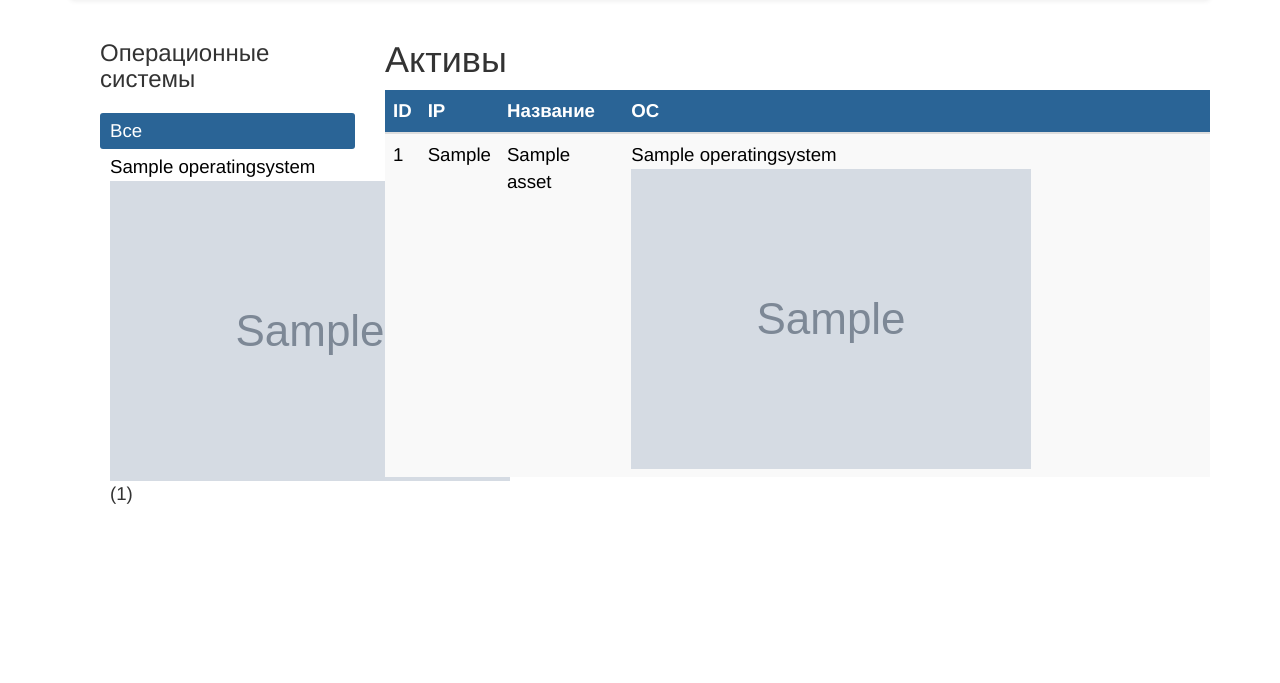
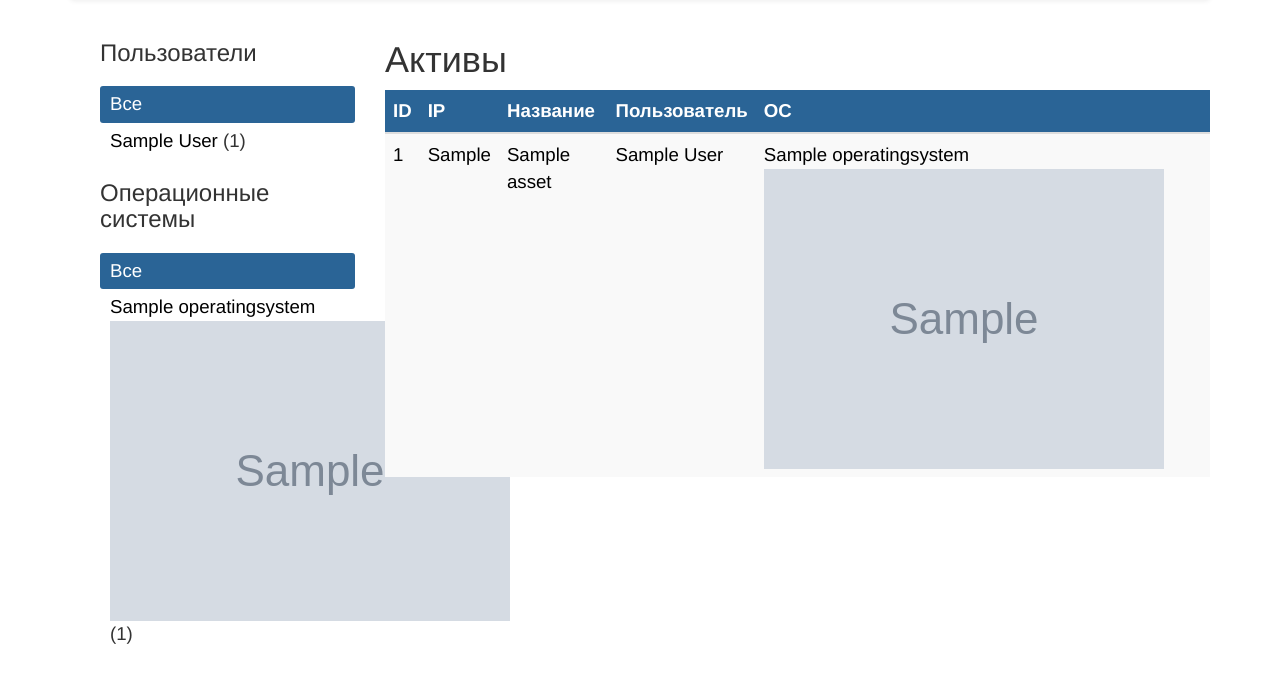
Before and after one commit to and-semakin/yasiem, a Django app: page / in a window 1280 px wide. Shown: the part 62-745 px from the top of the page. Run offline with Django 3.2, Linux system fonts and the light colour scheme; a user stored in the database is signed in; tables that the repository leaves empty hold one stand-in row (values such as "Sample post"); grey boxes marked "Sample" are stand-in pictures; some libraries are stand-ins or nearby versions; some web fonts are replaced.

Commit message:
Add asset's filtration by user.
Make big changes to template. Now it can show error if no assets found.
Page title shows filters applied.
Rewrite view AssetList and urls.py routing.

```diff
--- a/webpanel/asset/models.py
+++ b/webpanel/asset/models.py
@@ -18,7 +18,7 @@ class OperatingSystem(models.Model):
         return self.name
 
     def get_absolute_url(self):
-        return reverse('asset:AssetListByCategory', args=[self.id])
+        return reverse('asset:AssetListByOs', args=[self.id])
 
 
 # класс Пользователь актива
@@ -34,6 +34,9 @@ class AssetUser(models.Model):
 
     def __str__(self):
         return self.name
+
+    def get_absolute_url(self):
+        return reverse('asset:AssetListByUser', args=[self.id])
 
 
 # класс Актив
--- a/webpanel/asset/templates/asset/asset/list.html
+++ b/webpanel/asset/templates/asset/asset/list.html
@@ -2,44 +2,81 @@
 
 {% load static %}
 
-{% block title %}{% if category %} {{ os.name }} {% else %} По операционной системе {% endif %}{% endblock %}
+{% block title %}Активы
+  {% if current_os %}
+    {% if current_user %}
+      – {{ current_user.name }}, {{ current_os.name }}
+    {% else %}
+      – {{ current_os.name }}
+    {% endif %}
+  {% else %}
+    {% if current_user %}
+      – {{ current_user.name }}
+    {% endif %}
+  {% endif %}
+{% endblock %}
 
 {% block content %}
   <div id="sidebar" class="col-sm-3">
+    <h3>Пользователи</h3>
+    <ul>
+      <li {% if not current_user %} class="selected" {% endif %}>
+        {% if current_os %}
+          <a href="{% url 'asset:AssetListByOs' current_os.id %}">Все</a>
+        {% else %}
+          <a href="{% url 'asset:AssetList' %}">Все</a>
+        {% endif %}
+      </li>
+      {% for user in users %}
+        <li {% if current_user.id == user.id %} class="selected" {% endif %}>
+          {% if current_os %}
+            <a href="{% url 'asset:AssetListByOsAndUser' current_os.id user.id %}">{{ user.name }}</a>
+          {% else %}
+            <a href="{{ user.get_absolute_url }}">{{ user.name }}</a>
+          {% endif %} ({{ user.asset.count }})
+        </li>
+      {% endfor %}
+    </ul>
     <h3>Операционные системы</h3>
     <ul>
-      <li {% if not os %} class="selected" {% endif %}>
+      <li {% if not current_os %} class="selected" {% endif %}>
+        {% if current_user %}
+          <a href="{% url 'asset:AssetListByUser' current_user.id %}">Все</a>
+        {% else %}
           <a href="{% url 'asset:AssetList' %}">Все</a>
+        {% endif %}
       </li>
-      {% for os1 in oses %}
-        <li {% if os.id == os1.id %} class="selected" {% endif %}>
-          <a href="{{ os1.get_absolute_url }}">
-            {{ os1.name }}
-            {% if os1.image %}
-            <img src="{{ os1.image.url }}">
-            {% endif %}
-          </a> ({{ os1.asset.count }})
+      {% for os in oses %}
+        <li {% if current_os.id == os.id %} class="selected" {% endif %}>
+          {% if current_user %}
+            <a href="{% url 'asset:AssetListByOsAndUser' os.id current_user.id %}"> {{ os.name }} {% if os.image %} <img src="{{ os.image.url }}"> {% endif %} </a>
+          {% else %}
+            <a href="{{ os.get_absolute_url }}"> {{ os.name }} {% if os.image %} <img src="{{ os.image.url }}"> {% endif %} </a>
+          {% endif %} ({{ os.asset.count }})
         </li>
       {% endfor %}
     </ul>
   </div>
   <div id="main" class="product_list col-sm-9">
-    <h1>{% if os %}{{ os.name }}{% else %}Активы{% endif %}</h1>
+    <h1>Активы</h1>
+    {% if assets %}
       <table class="table table-striped">
           <thead>
             <tr>
               <th>ID</th>
               <th>IP</th>
               <th>Название</th>
+              <th>Пользователь</th>
               <th>ОС</th>
             </tr>
           </thead>
           <tbody>
-    {% for asset in asset_collection %}
+      {% for asset in assets %}
           <tr>
             <td><a href="{% url 'asset:AlertListForAsset' asset.slug %}">{{ asset.id }}</a></td>
             <td><a href="{% url 'asset:AlertListForAsset' asset.slug %}">{{ asset.ipv4 }}</a></td>
             <td><a href="{% url 'asset:AlertListForAsset' asset.slug %}">{{ asset.name }}</a><br></td>
+            <td><a href="{% url 'asset:AlertListForAsset' asset.slug %}">{{ asset.user.name }}</a><br></td>
             <td>
               <a href="{{ asset.os.get_absolute_url }}">
                 {{ asset.os.name }}
@@ -51,6 +88,11 @@
           </tr>
       {% endfor %}
       </table>
+    {% else %}
+      <div class="alert alert-warning">
+        Активы по заданному фильтру отсутствуют. Перейдите по ссылке, чтобы <a href="{% url 'asset:AssetList' %}" class="alert-link">сбросить фильтры</a>.
+      </div>
+    {% endif %}
   </div>
 {% endblock %}</code>
 </pre>
--- a/webpanel/asset/urls.py
+++ b/webpanel/asset/urls.py
@@ -7,8 +7,12 @@ urlpatterns = [
     # активы
     url(r'^$', views.AssetList, name='AssetList'),
     url(r'^assets/$', views.AssetList, name='AssetList'),
-    url(r'^assets/os/(?P<operation_system>\d+)/$',
-        views.AssetList, name='AssetListByCategory'),
+    url(r'^assets/os/(?P<os_id>\d+)/$',
+        views.AssetList, name='AssetListByOs'),
+    url(r'^assets/user/(?P<user_id>\d+)/$',
+        views.AssetList, name='AssetListByUser'),
+    url(r'^assets/os/(?P<os_id>\d+)/user/(?P<user_id>\d+)/$',
+        views.AssetList, name='AssetListByOsAndUser'),
     url(r'^assets/details/(?P<slug>[-\w]+)/(?P<id>\d+)/$',
         views.AssetDetail, name='AssetDetail'),
 
--- a/webpanel/asset/views.py
+++ b/webpanel/asset/views.py
@@ -1,28 +1,33 @@
 from django.shortcuts import render, get_object_or_404
-from .models import Asset, OperatingSystem, Alert, AlertType
+from .models import Asset, AssetUser, OperatingSystem, Alert, AlertType
 from django.contrib.auth.decorators import login_required
 
 
 # Страница с активами
 @login_required
-def AssetList(request, operation_system=None):
+def AssetList(request, os_id=None, user_id=None):
+    # default values
+    os = None
+    user = None
     oses = OperatingSystem.objects.all()
-    asset_collection = Asset.objects.all().order_by('id')
+    users = AssetUser.objects.all()
+    assets = Asset.objects.all().order_by('id')
 
-    if operation_system is not None:
-        os = get_object_or_404(OperatingSystem, id=int(operation_system))
-        asset_collection = asset_collection.filter(os=os)
+    if os_id is not None:
+        os = get_object_or_404(OperatingSystem, id=int(os_id))
+        assets = assets.filter(os=os)
 
-        return render(request, 'asset/asset/list.html', {
-            'os': os,
-            'oses': oses,
-            'asset_collection': asset_collection,
-        })
-    else:
-        return render(request, 'asset/asset/list.html', {
-            'oses': oses,
-            'asset_collection': asset_collection,
-        })
+    if user_id is not None:
+        user = get_object_or_404(AssetUser, id=int(user_id))
+        assets = assets.filter(user=user)
+
+    return render(request, 'asset/asset/list.html', {
+        'users': users,
+        'oses': oses,
+        'assets': assets,
+        'current_user': user,
+        'current_os': os,
+    })
 
 
 # Страница актива
```
Lines whose indentation alone changed are shown as unchanged.
